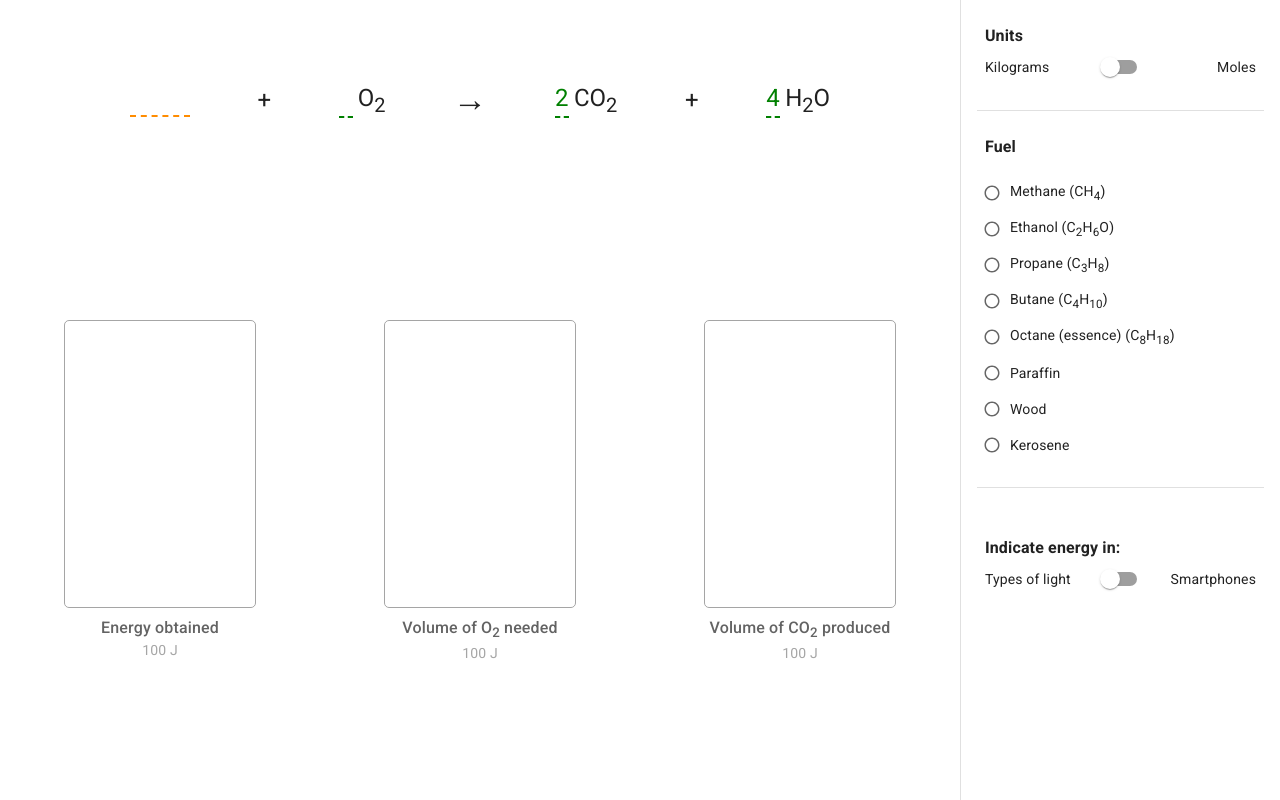
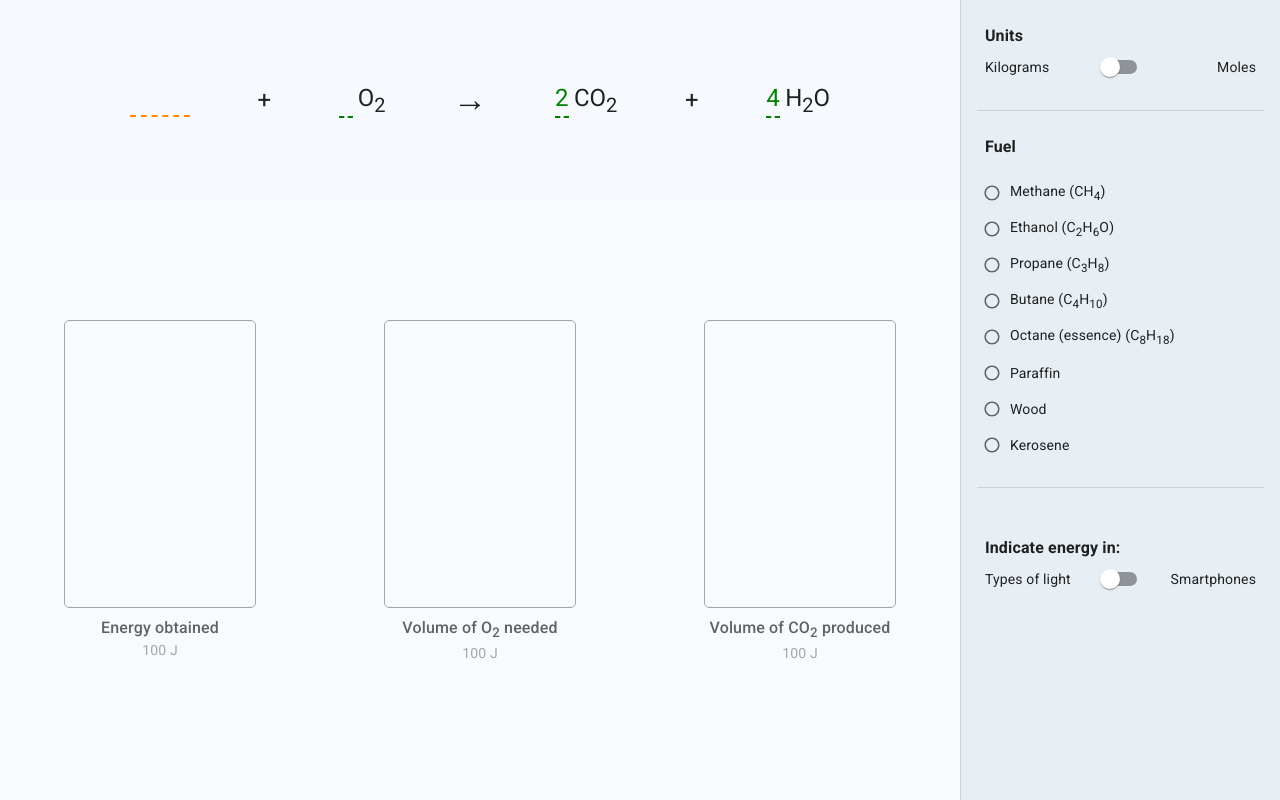
Before and after one commit to graasp/graasp-app-combustion, a React (Vite) app: page / in a window 1280 px wide. Built offline with nearby package versions, Linux system fonts and the light colour scheme.

Commit message:
feat: update background colors
closes #8

```diff
--- a/src/components/Canvas.tsx
+++ b/src/components/Canvas.tsx
@@ -1,10 +1,10 @@
 import FormulaContainer from './canvas/FormulaContainer';
-import Interaction from './canvas/Interaction';
+import InteractionContainer from './canvas/InteractionContainer';
 
 const Canvas = (): JSX.Element => (
   <div style={{ height: '100%', width: '75vw' }}>
     <FormulaContainer />
-    <Interaction />
+    <InteractionContainer />
   </div>
 );
 
--- a/src/components/SideMenu.tsx
+++ b/src/components/SideMenu.tsx
@@ -1,4 +1,6 @@
 import { Drawer } from '@mui/material';
+
+import { SIDE_MENU_BACKGROUND } from '@/constants/css';
 
 import CustomDivider from './side-menu/CustomDivider';
 import EnergySwitch from './side-menu/EnergySwitch';
@@ -10,7 +12,7 @@ const SideMenu = (): JSX.Element => (
     open
     anchor="right"
     variant="persistent"
-    PaperProps={{ style: { width: '25vw' } }}
+    PaperProps={{ style: { width: '25vw', background: SIDE_MENU_BACKGROUND } }}
   >
     <UnitsSwitch />
     <CustomDivider />
--- a/src/components/canvas/FormulaContainer.tsx
+++ b/src/components/canvas/FormulaContainer.tsx
@@ -1,11 +1,13 @@
 import { Box } from '@mui/material';
+
+import { CANVAS_BACKGROUND } from '@/constants/css';
 
 import Formula from './formula/Formula';
 
 const styles = {
   width: '100%',
   height: '25%',
-  // background: '#F3F1EC',
+  background: CANVAS_BACKGROUND,
   display: 'flex',
   justifyContent: 'center',
   alignItems: 'center',
--- /dev/null
+++ b/src/constants/css.ts
@@ -0,0 +1,2 @@
+export const CANVAS_BACKGROUND = '#F6FAFE';
+export const SIDE_MENU_BACKGROUND = '#E8EFF4';
```
Also changed, not shown: src/components/canvas/InteractionContainer.tsx (renamed from src/components/canvas/Interaction.tsx, +5 -3 lines).
